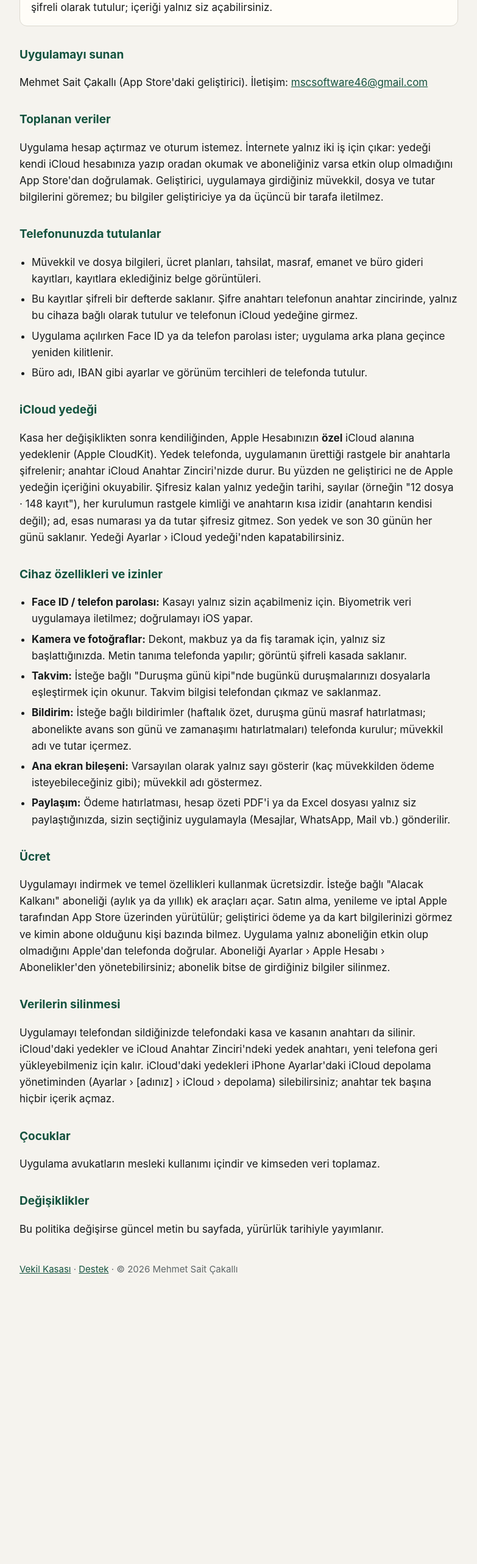
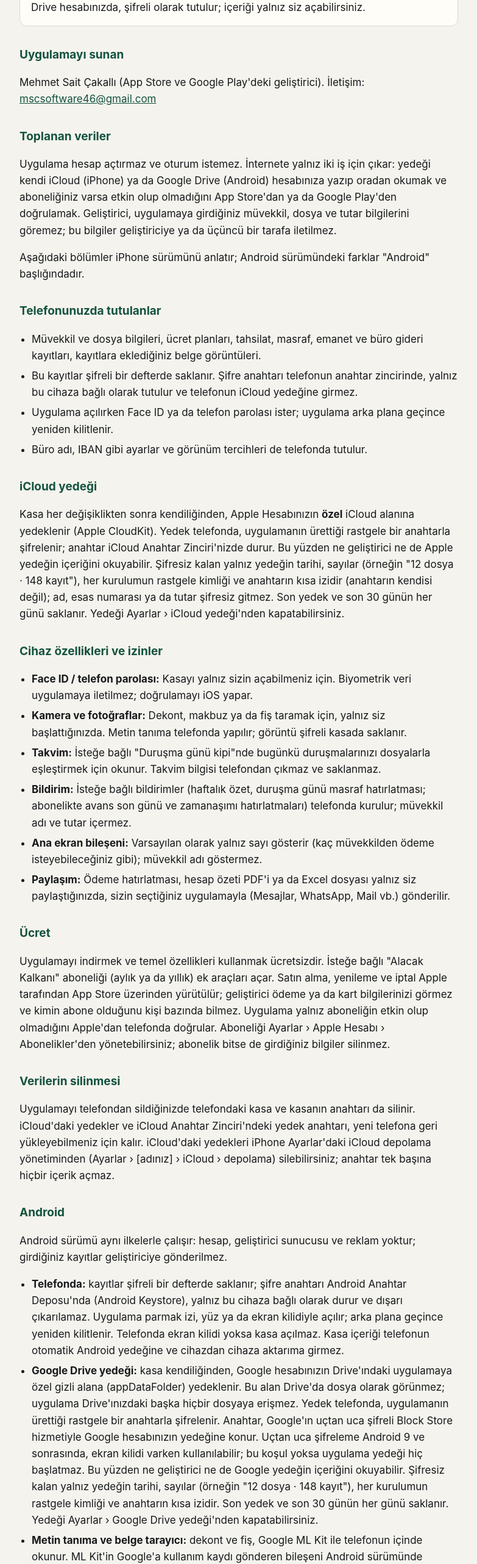
Before and after one commit to mscsoftware46/vekilkasasi, a plain HTML site: page gizlilik-politikasi.html in a window 1280 px wide. Shown: the part 220-2784 px from the top of the page at 61% size, without its empty margins (248-1031 px from the left). Before the commit the page ends 2392 px from the top, so only its background shows below. Drawn offline with Linux system fonts and the light colour scheme.

Commit message:
Gizlilik politikası: Android bölümü eklendi

```diff
--- a/gizlilik-politikasi.html
+++ b/gizlilik-politikasi.html
@@ -21,19 +21,21 @@
 <body>
 <main>
 <h1>Gizlilik Politikası</h1>
-<div class="tarih">Vekil Kasası (iOS) · Yürürlük: 12.10.2026</div>
+<div class="tarih">Vekil Kasası (iPhone ve Android) · Yürürlük: 20.10.2026</div>
 
 <div class="kutu"><strong>Kısaca:</strong> Vekil Kasası hiçbir veriyi geliştiriciye ya da üçüncü bir tarafa göndermez. Uygulamada
 hesap, geliştirici sunucusu, reklam, analiz ve izleme aracı yoktur. Girdiğiniz bütün kayıtlar telefonunuzda ve yedek olarak kendi
-iCloud hesabınızda, şifreli olarak tutulur; içeriği yalnız siz açabilirsiniz.</div>
+iCloud ya da Google Drive hesabınızda, şifreli olarak tutulur; içeriği yalnız siz açabilirsiniz.</div>
 
 <h2>Uygulamayı sunan</h2>
-<p>Mehmet Sait Çakallı (App Store'daki geliştirici). İletişim: <a href="mailto:mscsoftware46@gmail.com">mscsoftware46@gmail.com</a></p>
+<p>Mehmet Sait Çakallı (App Store ve Google Play'deki geliştirici). İletişim: <a href="mailto:mscsoftware46@gmail.com">mscsoftware46@gmail.com</a></p>
 
 <h2>Toplanan veriler</h2>
-<p>Uygulama hesap açtırmaz ve oturum istemez. İnternete yalnız iki iş için çıkar: yedeği kendi iCloud hesabınıza yazıp oradan okumak ve
-aboneliğiniz varsa etkin olup olmadığını App Store'dan doğrulamak. Geliştirici, uygulamaya girdiğiniz müvekkil, dosya ve tutar bilgilerini göremez; bu bilgiler geliştiriciye ya da üçüncü bir
+<p>Uygulama hesap açtırmaz ve oturum istemez. İnternete yalnız iki iş için çıkar: yedeği kendi iCloud (iPhone) ya da Google Drive (Android) hesabınıza yazıp oradan okumak ve
+aboneliğiniz varsa etkin olup olmadığını App Store'dan ya da Google Play'den doğrulamak. Geliştirici, uygulamaya girdiğiniz müvekkil, dosya ve tutar bilgilerini göremez; bu bilgiler geliştiriciye ya da üçüncü bir
 tarafa iletilmez.</p>
+
+<p>Aşağıdaki bölümler iPhone sürümünü anlatır; Android sürümündeki farklar "Android" başlığındadır.</p>
 
 <h2>Telefonunuzda tutulanlar</h2>
 <ul>
@@ -75,6 +77,37 @@ telefonda doğrular. Aboneliği Ayarlar › Apple Hesabı › Abonelikler'den y
 Zinciri'ndeki yedek anahtarı, yeni telefona geri yükleyebilmeniz için kalır. iCloud'daki yedekleri iPhone Ayarlar'daki iCloud depolama
 yönetiminden (Ayarlar › [adınız] › iCloud › depolama) silebilirsiniz; anahtar tek başına hiçbir içerik açmaz.</p>
 
+<h2>Android</h2>
+<p>Android sürümü aynı ilkelerle çalışır: hesap, geliştirici sunucusu ve reklam yoktur; girdiğiniz kayıtlar geliştiriciye
+gönderilmez.</p>
+<ul>
+  <li><strong>Telefonda:</strong> kayıtlar şifreli bir defterde saklanır; şifre anahtarı Android Anahtar Deposu'nda (Android Keystore),
+  yalnız bu cihaza bağlı olarak durur ve dışarı çıkarılamaz. Uygulama parmak izi, yüz ya da ekran kilidiyle açılır; arka plana
+  geçince yeniden kilitlenir. Telefonda ekran kilidi yoksa kasa açılmaz. Kasa içeriği telefonun otomatik Android yedeğine ve
+  cihazdan cihaza aktarıma girmez.</li>
+  <li><strong>Google Drive yedeği:</strong> kasa kendiliğinden, Google hesabınızın Drive'ındaki uygulamaya özel gizli alana
+  (appDataFolder) yedeklenir. Bu alan Drive'da dosya olarak görünmez; uygulama Drive'ınızdaki başka hiçbir dosyaya erişmez. Yedek
+  telefonda, uygulamanın ürettiği rastgele bir anahtarla şifrelenir. Anahtar, Google'ın uçtan uca şifreli Block Store hizmetiyle
+  Google hesabınızın yedeğine konur. Uçtan uca şifreleme Android 9 ve sonrasında, ekran kilidi varken kullanılabilir; bu koşul
+  yoksa uygulama yedeği hiç başlatmaz. Bu yüzden ne geliştirici ne de Google yedeğin içeriğini okuyabilir. Şifresiz kalan yalnız
+  yedeğin tarihi, sayılar (örneğin "12 dosya · 148 kayıt"), her kurulumun rastgele kimliği ve anahtarın kısa izidir. Son yedek ve
+  son 30 günün her günü saklanır. Yedeği Ayarlar › Google Drive yedeği'nden kapatabilirsiniz.</li>
+  <li><strong>Metin tanıma ve belge tarayıcı:</strong> dekont ve fiş, Google ML Kit ile telefonun içinde okunur. ML Kit'in Google'a
+  kullanım kaydı gönderen bileşeni Android sürümünde kapatılmıştır. Kitaplık ileride bu davranışı değiştirebileceği için Google
+  Play "Veri güvenliği" bölümünde tanılama ve cihaz kimliği temkinle beyan edilmiştir. "Belgeyi tara", Google Play hizmetlerinin
+  belge tarayıcısını kullanır; Google'ın açıklamasına göre tarama akışının tamamı telefonda çalışır. Uygulama kamera izni istemez;
+  fotoğraf ve belge, Android'in seçicisiyle yalnız siz seçtiğinizde okunur.</li>
+  <li><strong>İzinler:</strong> takvim (isteğe bağlı "Duruşma günü kipi"; yalnız bugünün etkinlikleri telefonda okunur, saklanmaz),
+  bildirim (haftalık özet, duruşma akşamı, abonelikte avans ve zamanaşımı hatırlatmaları; müvekkil adı ve tutar içermez), telefon
+  yeniden başlayınca hatırlatmaları yeniden kurma. Ana ekran bileşeni varsayılan olarak yalnız sayı gösterir.</li>
+  <li><strong>Ücret:</strong> isteğe bağlı "Alacak Kalkanı" aboneliği Google Play üzerinden yürütülür; geliştirici ödeme ya da kart
+  bilgilerinizi görmez. Aboneliği Google Play Store › Profil › Ödemeler ve abonelikler › Abonelikler'den yönetebilirsiniz.</li>
+  <li><strong>Silme:</strong> uygulamayı kaldırdığınızda telefondaki kasa ve anahtarı silinir. Drive'daki yedekler, yeni telefona
+  geri yükleyebilmeniz için kalır. Google'ın açıklamasına göre bu gizli klasörü kendiniz silebilirsiniz; Vekil Kasası'nı Google
+  Drive'ınızdaki bağlı uygulamalardan kaldırdığınızda klasör de silinir. Yedek anahtarı, telefonunuzda Google yedeklemesi açıksa
+  Block Store'da kalır; tek başına hiçbir içerik açmaz.</li>
+</ul>
+
 <h2>Çocuklar</h2>
 <p>Uygulama avukatların mesleki kullanımı içindir ve kimseden veri toplamaz.</p>
 
```
